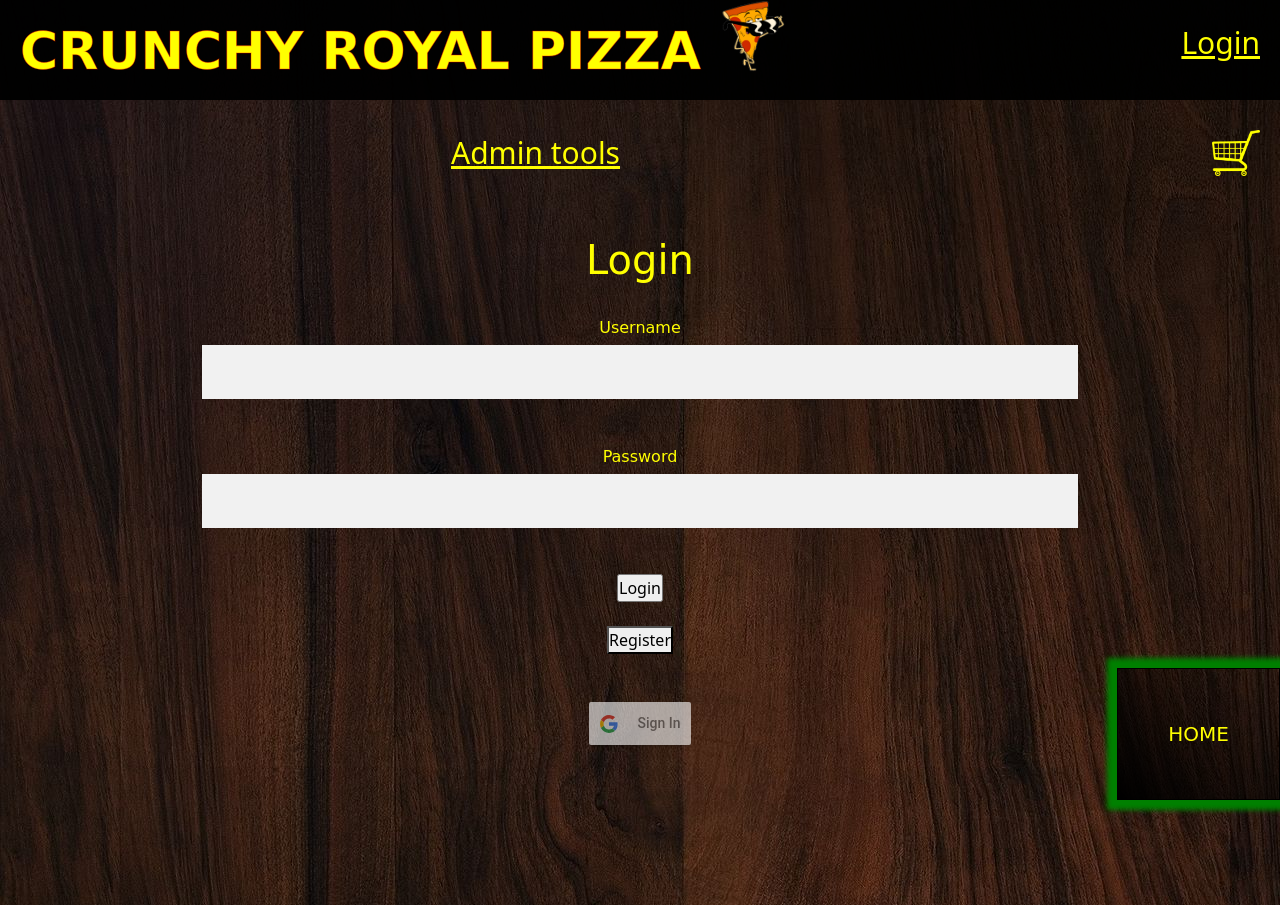
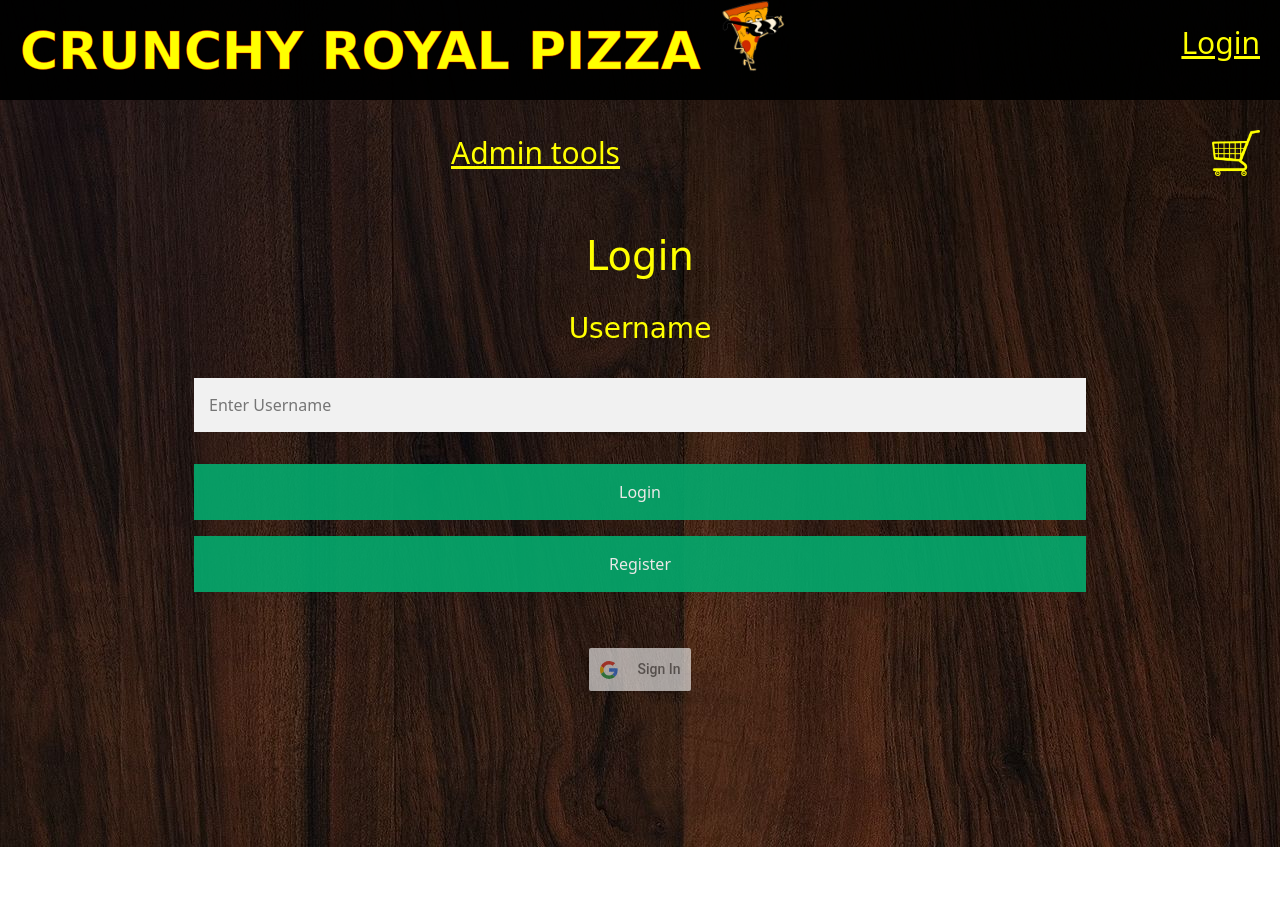
Before and after one commit to mlanzamolina/pizeriaWeb, a React (Create React App) app: page /Login in a window 1280 px wide. After the commit the page ends 847 px from the top, so only its background shows below. Built offline with nearby package versions, Linux system fonts and the light colour scheme; no server answers.

Commit message:
login completado verified exist

```diff
--- a/public/style.css
+++ b/public/style.css
@@ -1,61 +1,48 @@
-*{
-   margin:0;
-   padding:0;
-   list-style:none;
-
+* {
+  margin: 0;
+  padding: 0;
+  list-style: none;
 }
 
-
-.nav-bar{
+.nav-bar {
   height: 100px;
-	  width:100%;
-	  background-color:rgba(0, 0, 0, 0.966);
-
+  width: 100%;
+  background-color: rgba(0, 0, 0, 0.966);
 }
 
-.left-bar{
+.left-bar {
   float: left;
   padding: 20px;
-
 }
-.left-bar h1{
-	     text-transform:uppercase;
-	     font-weight:bold;
+.left-bar h1 {
+  text-transform: uppercase;
+  font-weight: bold;
   color: yellow;
   font-size: 52px;
   font-family: "Comic Sans MS", "Comic Sans", cursive;
   -webkit-text-stroke: 1px rgba(255, 0, 0, 0.384);
 }
 
-
-.logo{
+.logo {
   background-size: 150px Auto;
-
-
 }
-.logo > img{
+.logo > img {
   float: left;
-	width:5%;
-    height:5%;
+  width: 5%;
+  height: 5%;
 }
-.right{
-
+.right {
 }
-.right > a{
-	float:right;
+.right > a {
+  float: right;
   padding: 20px;
   font-size: 30px;
   color: yellow;
 }
-.right > a > img{
-	float:right;
-	width:8%;
-
-
+.right > a > img {
+  float: right;
+  width: 8%;
 }
-
-
-
 
 /*h3 menu header
 .hero-text h2{
@@ -68,7 +55,7 @@
 }
 */
 
-#btn-1{
+#btn-1 {
   position: fixed;
   padding: 50px;
   bottom: 0;
@@ -84,7 +71,12 @@
   font-family: "Comic Sans MS", "Comic Sans", cursive;
 }
 
-#btn-1:hover{color:green;cursor:pointer;border-radius:50px;box-shadow:0px 0px 5px 10px yellow;}
+#btn-1:hover {
+  color: green;
+  cursor: pointer;
+  border-radius: 50px;
+  box-shadow: 0px 0px 5px 10px yellow;
+}
 /*fixed button
 #btn-2{
 	position: fixed;
@@ -108,7 +100,7 @@
 	color:green;cursor:pointer;border-radius:50px;box-shadow:0px 0px 5px 10px yellow;
 }*/
 
-#btn-3{
+#btn-3 {
   position: fixed;
   padding: 50px;
   bottom: 0;
@@ -124,28 +116,30 @@
   font-family: "Comic Sans MS", "Comic Sans", cursive;
 }
 
-#btn-3:hover{
-	color:green;cursor:pointer;border-radius:50px;box-shadow:0px 0px 5px 10px yellow;
+#btn-3:hover {
+  color: green;
+  cursor: pointer;
+  border-radius: 50px;
+  box-shadow: 0px 0px 5px 10px yellow;
 }
 
-
-.cont{
+.cont {
   padding: 20px;
 }
-.cont > h1{
+.cont > h1 {
   display: flex;
   flex-direction: column;
   justify-content: center;
   text-align: center;
 }
-.cover > h1{
+.cover > h1 {
   display: flex;
   flex-direction: column;
   justify-content: right;
   text-align: right;
 }
 
-  .cover{
+.cover {
   padding: 20px;
 }
 
@@ -157,27 +151,24 @@
   grid-auto-flow: column;
 }
 .itemBoxGrid > div {
-	width:100%;
-	height:100%;
-
+  width: 100%;
+  height: 100%;
 }
-.itemBoxGrid > div img{
-	width:100%;
-    height:80%;
+.itemBoxGrid > div img {
+  width: 100%;
+  height: 80%;
 }
 
 .itemBox {
   text-align: center;
-
-
 }
-  .itemBox label{
-	 box-sizing:border-box;
-	      text-transform:uppercase;
-	      font-size:30px;
-	      text-align:left;
-	      padding-top:20px;
-	      color:yellow;
+.itemBox label {
+  box-sizing: border-box;
+  text-transform: uppercase;
+  font-size: 30px;
+  text-align: left;
+  padding-top: 20px;
+  color: yellow;
   font-family: "Comic Sans MS", "Comic Sans", cursive;
   -webkit-text-stroke: 1px rgba(255, 0, 0, 0.384);
 }
@@ -200,12 +191,19 @@
   background-color: green;
 }
 
-h1 ,h2, h3, h4, h5{
-	color:yellow;
+h1,
+h2,
+h3,
+h4,
+h5 {
+  color: yellow;
   font-family: "Comic Sans MS", "Comic Sans", cursive;
 }
-
-.loginDiv{
+#Link {
+  color: yellow;
+  font-family: "Comic Sans MS", "Comic Sans", cursive;
+}
+.loginDiv {
   padding: 100px;
 }
 .login-wrapper {
@@ -214,12 +212,14 @@
   align-items: center;
 }
 
-label{
-	color:yellow;
+label {
+  color: yellow;
   font-family: "Comic Sans MS", "Comic Sans", cursive;
 }
 
-* {box-sizing: border-box}
+* {
+  box-sizing: border-box;
+}
 
 /* Add padding to containers */
 .container {
@@ -227,18 +227,13 @@
 }
 
 /* Full-width input fields */
-input[type=text], input[type=password] {
+input {
   width: 100%;
   padding: 15px;
   margin: 5px 0 22px 0;
   display: inline-block;
   border: none;
   background: #f1f1f1;
-}
-
-input[type=text]:focus, input[type=password]:focus {
-  background-color: #ddd;
-  outline: none;
 }
 
 /* Overwrite default styles of hr */
@@ -249,7 +244,7 @@
 
 /* Set a style for the submit/register button */
 .registerbtn {
-  background-color: #04AA6D;
+  background-color: #04aa6d;
   color: white;
   padding: 16px 20px;
   margin: 8px 0;
@@ -260,7 +255,7 @@
 }
 
 .registerbtn:hover {
-  opacity:1;
+  opacity: 1;
 }
 
 /* Add a blue text color to links */
@@ -273,3 +268,9 @@
   background-color: #f1f1f1;
   text-align: center;
 }
+/*Arreglar css esta por la pija mismo pixeles en todas las fotos*/
+#imgOrder {
+  max-width: 100%;
+  max-height: 200px;
+  display: block; /* remove extra space below image */
+}
--- a/src/App.tsx
+++ b/src/App.tsx
@@ -19,8 +19,8 @@
   const [profileMain, setprofileMain] = useState<string>();
   return (
     <>
-      <Header></Header>
       <Router>
+        <Header></Header>
         <div className="container">
           <Switch>
             <Route exact path="/">
@@ -52,7 +52,7 @@
             <Route path="/AddReview/:id">
               <AddReview />
             </Route>
-            <Route path="/Carrito/:id">
+            <Route path="/Carrito">
               <Carrito />
             </Route>
             <Route path="/AddPizza">
--- a/src/components/Carrito.tsx
+++ b/src/components/Carrito.tsx
@@ -1,13 +1,14 @@
-import React from 'react'
-import Footer from './Footer'
-import Header from './Header'
+import axios from "axios";
+import React, { useState } from "react";
+
+const baseURL = "http://localhost:4000/usuarios";
+const validateURL = "http://localhost:4000/validate";
+const setActiveURL = "http://localhost:4000/active";
 
 export default function Carrito() {
-
-    return (
-        <>
-
-
-        </>
-    )
+  return (
+    <>
+      <h1>carrito</h1>
+    </>
+  );
 }
--- a/src/components/Header.tsx
+++ b/src/components/Header.tsx
@@ -1,23 +1,23 @@
 import { useHistory } from "react-router";
 import "bootstrap/dist/css/bootstrap.css";
+import { Link } from "react-router-dom";
 export default function Header() {
   return (
     <div className="nav-bar">
-      <a href="/">
+      <Link to="/">
         <div className="left-bar">
           <h1>Crunchy Royal Pizza</h1>
         </div>
-      </a>
+      </Link>
       <div className="logo">
         <img id="logo" src="img/logoPizza.png" alt="logo"></img>
 
         <div className="right">
-        <a href="/Login">Login</a>
-        <a href="/Carrito">
-          <img id="carrito" src="img/carrito.png" alt="carrito"></img>
-        </a>
-        <a href="/Admin">Admin tools</a>
-
+          <Link to="/Login">Login</Link>
+          <Link to="/Carrito">
+            <img id="carrito" src="img/carrito.png" alt="carrito"></img>
+          </Link>
+          <Link to="/Admin">Admin tools</Link>
         </div>
       </div>
     </div>
--- a/src/components/Login.tsx
+++ b/src/components/Login.tsx
@@ -2,19 +2,20 @@
 import React, { useState, useEffect, Component } from "react";
 import Header from "./Header";
 import { GoogleLogin, GoogleLogout } from "react-google-login";
+import axios from "axios";
 
-
+const baseURL = "http://localhost:4000/usuarios";
+const validateURL = "http://localhost:4000/validate";
+const setActiveURL = "http://localhost:4000/active";
 
 export default function Login(props: any) {
-  const username = useFormInput('');
-  const password = useFormInput('');
-  const [error, setError] = useState(null);
-  const [loading, setLoading] = useState(false);
+  const [user, setUser] = useState("");
+  const [validate, setValidate] = useState(false);
 
   // handle button click of login form
   const handleLogin = () => {
-    history.push('/Order');
-  }
+    history.push("/Order");
+  };
   const clientId =
     "1088533658659-ehe9onncj8fcm7vsncgaoeocr6alsp8c.apps.googleusercontent.com";
   const history = useHistory();
@@ -22,17 +23,23 @@
   const [showloginButton, setShowloginButton] = useState(true);
   const [showlogoutButton, setShowlogoutButton] = useState(false);
   const [showName, setName] = useState(false);
-  const [profile, setProfile] = useState<string>();
- var name;
+  const [profile, setProfile] = useState("");
 
-  useEffect(() => {
-    function getLogin() {
-      fetch("http://localhost:4000/usuarios")
-        .then((data) => data.json())
-        .then((data) => setLogin(data));
+  async function handleform() {
+    const response = await axios.get(`${validateURL}/${user}`);
+    if (response.data.exist) {
+      await axios.put(`${setActiveURL}/${user}`, {
+        nombre: "actual",
+      });
+      setName(true);
+      setValidate(true);
+      setProfile(user);
+      history.push("/Order");
+    } else {
+      setValidate(false);
     }
-    getLogin();
-  }, []);
+    setUser("");
+  }
 
   const onLoginSuccess = (res: any) => {
     console.log("Login Success:", res.profileObj);
@@ -40,7 +47,8 @@
     setShowloginButton(false);
     setShowlogoutButton(true);
     setName(true);
-    setProfile(JSON.stringify(res.profileObj.name));
+    setUser("");
+    setProfile(res.profileObj.email);
   };
 
   const onLoginFailure = (res: any) => {
@@ -49,39 +57,51 @@
 
   const onSignoutSuccess = () => {
     alert("You have been logged out successfully");
-    console.clear();
+
     setShowloginButton(true);
     setShowlogoutButton(false);
     setName(false);
+    setUser("");
   };
 
-  function handleReg(){
+  function handleReg() {
     history.push("/Register");
+  }
+  function handleOrders() {
+    history.push("/Order");
   }
 
   return (
-    <div className="cover">
-
-
-      {showName ? (
-          <h1 id="name">Name: {profile}</h1>
-        ): null}
+    <div className="container">
+      {showName ? <h1 id="name">Name: {profile}</h1> : null}
       <div className="loginDiv">
-
         <div className="login-wrapper">
-      <h1>Login</h1><br />
-
-        <label>Username</label>
-        <input type="text" {...username} autoComplete="new-password" />
+          <h1>Login</h1>
           <br />
 
-      <label>Password</label>
-        <input type="password" {...password} autoComplete="new-password" />
+          <label id="username">
+            <h3>Username </h3>
+            <br />
+          </label>
+          <input
+            onChange={(e) => {
+              setUser(e.target.value);
+            }}
+            type="text"
+            value={user}
+            placeholder="Enter Username"
+            required
+          />
 
-      {error && <><small style={{ color: 'red' }}>{error}</small><br /></>}<br />
-      <input type="button" value={loading ? 'Loading...' : 'Login'} onClick={handleLogin} disabled={loading} /><br />
-      <button onClick={handleReg}>Register</button>
-      <br /><br />
+          <br />
+          <button onClick={handleform} className="registerbtn">
+            Login
+          </button>
+          <button onClick={handleReg} className="registerbtn">
+            Register
+          </button>
+          <br />
+          <br />
           {showloginButton ? (
             <GoogleLogin
               clientId={clientId}
@@ -91,8 +111,7 @@
               cookiePolicy={"single_host_origin"}
               isSignedIn={true}
             />
-        ) : null
-         }
+          ) : null}
 
           {showlogoutButton ? (
             <GoogleLogout
@@ -102,30 +121,8 @@
             ></GoogleLogout>
           ) : null}
           <br />
-
-
         </div>
       </div>
-
-      <button
-        id="btn-3"
-        onClick={() => {
-          history.push("/");
-        }}
-      >
-        Home
-      </button>
     </div>
   );
 }
-const useFormInput = (initialValue: string) => {
-  const [value, setValue] = useState(initialValue);
-
-  const handleChange = (e: { target: { value: any; }; }) => {
-    setValue(e.target.value);
-  }
-  return {
-    value,
-    onChange: handleChange
-  }
-}
--- a/src/components/Register.tsx
+++ b/src/components/Register.tsx
@@ -14,7 +14,7 @@
   async function handleform() {
     Validate();
     const response = await axios.get(`${validateURL}/${user}`);
-    if (response.data.exist && validatePass) {
+    if (response.data.exist && !validatePass) {
       setValidate(true);
       console.log(user);
     } else {
```
Also changed, not shown: src/components/AddPizza.tsx (+14 -6 lines), src/components/Admin.tsx (+3 -4 lines), src/components/Order.tsx (+6 -2 lines). Lines whose indentation alone changed are shown as unchanged.
